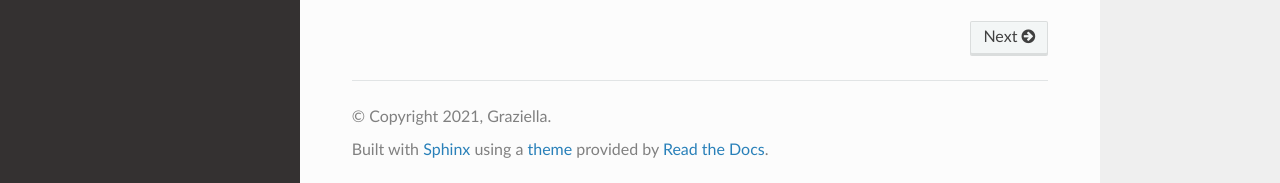
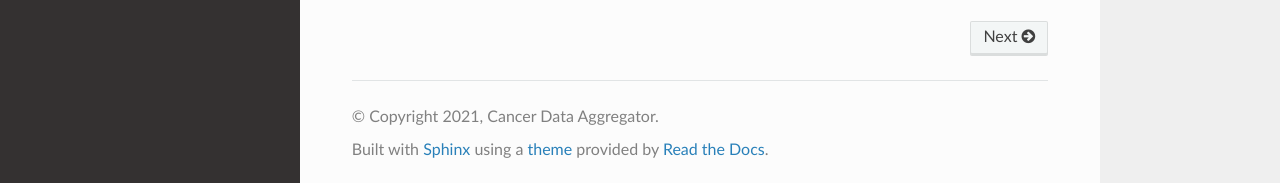
Before and after one commit to CancerDataAggregator/CDA-HelpDesk, a Sphinx documentation site: the page built from docs/source/index.rst, in a window 1280 px wide and 900 px high, scrolled down 1598 px. Shown: the part 714-897 px from the top of the window. Built offline with Sphinx 7.4.7 and the Read the Docs theme 2.0.0, drawn with Linux system fonts in a browser that asks for light colours; pages that are not in the unit, such as notebooks, are missing from menus.

Commit message:
Update conf.py

```diff
--- a/docs/source/conf.py
+++ b/docs/source/conf.py
@@ -3,7 +3,7 @@
 # -- Project information
 
 project = 'Cancer Data Aggregator'
-copyright = '2021, Graziella'
+copyright = '2021, Cancer Data Aggregator'
 author = 'Graziella'
 
 release = '0.1'
```
